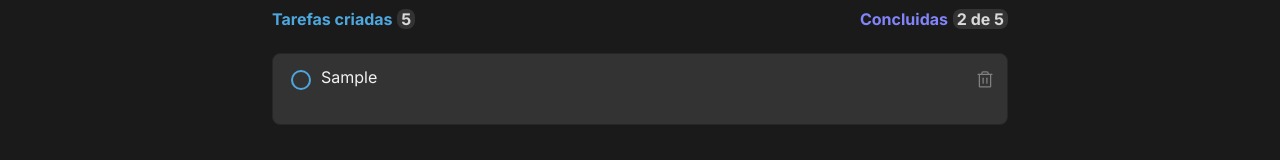
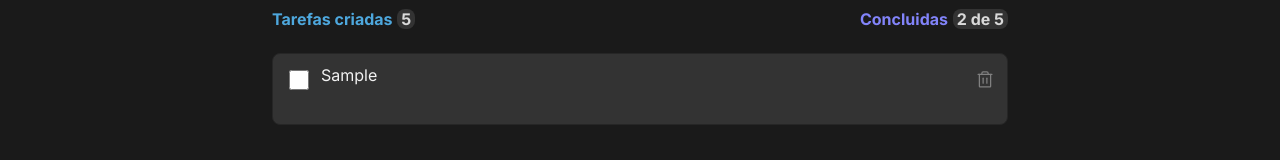
Before and after one commit to alisson-amaral-silva/desafio-01-react-ts, a React (Vite) app: page / in a window 1280 px wide. Both pictures are taken after typing "Sample" into the empty fields and a click on the button "Criar". Shown: the part 282-442 px from the top of the page. Built offline with nearby package versions, Linux system fonts and the light colour scheme.

Commit message:
remove unecessary checkbox component

```diff
--- a/src/components/Checkbox/Checkbox.module.css
+++ /dev/null
@@ -1,60 +0,0 @@
-.round {
-  position: relative;
-}
-
-.round label {
-  background-color: transparent;
-  border: 2px solid var(--blue-300);
-  border-radius: 50%;
-  cursor: pointer;
-  height: 20px;
-  left: 0;
-  position: absolute;
-  top: 0;
-  width: 20px;
-}
-
-.round label:hover {
-  border: 2px solid var(--blue-500);
-  background-color: rgba(30, 111, 159, 0.5);
-}
-
-.round label:after {
-  border: 2px solid #fff;
-  border-top: none;
-  border-right: none;
-  content: "";
-  height: 5px;
-  left: 3px;
-  opacity: 0;
-  position: absolute;
-  top: 4px;
-  transform: rotate(-45deg);
-  width: 8px;
-}
-
-.round input[type="checkbox"] {
-  visibility: hidden;
-}
-
-.round input[type="checkbox"]:hover {
-  border: 2px solid var(--purple-500);
-}
-
-.round input[type="checkbox"]:checked + label {
-  background-color: var(--purple-500);
-  border-color: var(--purple-500);
-}
-
-.round input[type="checkbox"]:checked:hover + label {
-  background-color: var(--purple-300);
-  border-color: var(--purple-300);
-}
-
-.round input[type="checkbox"]:checked + label:after {
-  opacity: 1;
-}
-
-.container {
-  margin: 0 auto;
-}
--- a/src/components/Checkbox/index.tsx
+++ /dev/null
@@ -1,14 +0,0 @@
-import styles from './Checkbox.module.css'
-interface CheckboxProps {
-  id: string
-}
-export function Checkbox({id}: CheckboxProps) {
-  return (
-    <div className={styles.container}>
-      <div className={styles.round}>
-        <input type="checkbox" id={id} />
-        <label htmlFor={id}></label>
-      </div>
-    </div>
-  )
-}
--- a/src/components/Task/index.tsx
+++ b/src/components/Task/index.tsx
@@ -26,6 +26,17 @@ export function Task() {
 
     setTaskList(tasksWithoutDeletedOne)
   }
+
+  function completeTask(idToBeCompleted: string) {
+    const completedTasksList = taskList.map((task) => {
+      if(task.id === idToBeCompleted) {
+        return { ...task, isCompleted: !task.isCompleted }
+      }
+      return task
+    })
+    setTaskList(completedTasksList)
+  }
+
 
   function handleCreatTask(event: FormEvent) {
     event.preventDefault()
@@ -73,8 +84,9 @@ export function Task() {
         taskList.map((task) => {
           return (
             <TaskItem
-              onDeleteComment={deleteTask}
-              id={task.description}
+              key={task.id}
+              onCompleteTask={completeTask}
+              onDeleteTask={deleteTask}
               task={task}
             />
           )
--- a/src/components/TaskItem/TaskItem.module.css
+++ b/src/components/TaskItem/TaskItem.module.css
@@ -16,22 +16,40 @@
   margin-top: 1rem;
 }
 
+.checkbox {
+  height: 20px;
+  width: 20px;
+  color: white;
+}
+
+.checkbox:checked {
+  accent-color: #5e60ce;
+}
+
 .defaultTaskText {
   color: var(--gray-100);
-  line-height: 0.9;
+  line-height: 0.7;
 }
 
 .completedTaskText {
   text-decoration: line-through;
   color: var(--gray-300);
-  line-height: 0.9;
+  line-height: 0.7;
 }
 
-.boxWrapper button {
+.boxWrapper .deleteTaskWrapper {
   color: var(--gray-100);
 }
 
-.boxWrapper button {
+.boxWrapper .completeTaskWrapper {
+  border: 0;
+  background: transparent;
+  cursor: pointer;
+  line-height: 0;
+  box-shadow: none;
+}
+
+.boxWrapper .deleteTaskWrapper {
   background: transparent;
   border: 0;
   color: var(--gray-300);
@@ -40,6 +58,6 @@
   line-height: 0;
 }
 
-.boxWrapper button:hover {
+.boxWrapper .deleteTaskWrapper:hover {
   color: var(--red-500);
 }
--- a/src/components/TaskItem/index.tsx
+++ b/src/components/TaskItem/index.tsx
@@ -1,30 +1,42 @@
 import { Trash } from 'phosphor-react'
-import { Checkbox } from '../Checkbox'
 import styles from './TaskItem.module.css'
 import { TaskProps } from '../Task'
 
 interface TaskItemProps {
   task: TaskProps
-  id: string
-  onDeleteComment: (id: string) => void
+  onDeleteTask: (id: string) => void
+  onCompleteTask: (id: string) => void
 }
 
-export function TaskItem({ id, task, onDeleteComment }: TaskItemProps) {
+export function TaskItem({
+  task,
+  onDeleteTask,
+  onCompleteTask
+}: TaskItemProps) {
+  function handleCompleteTask() {
+    onCompleteTask(task.id)
+  }
+
   function handleDeleteComment() {
-    onDeleteComment(task.id)
+    onDeleteTask(task.id)
   }
+
   return (
     <div className={styles.boxWrapper}>
-      <Checkbox id={`${id}-checkbox`} />
+      <input className={styles.checkbox} onClick={handleCompleteTask} type="checkbox" />
       <span
         className={
-          task.isCompleted ? styles.completedTaskText : styles.defaultTaskText
+          task.isCompleted ? styles.completedTaskText:  styles.defaultTaskText
         }
       >
         {task.description}
       </span>
 
-      <button onClick={handleDeleteComment} title="Deletar task">
+      <button
+        onClick={handleDeleteComment}
+        className={styles.deleteTaskWrapper}
+        title="Deletar task"
+      >
         <Trash size={20} />
       </button>
     </div>
```
